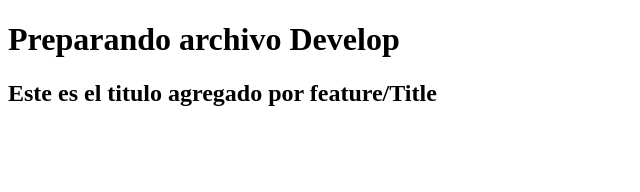
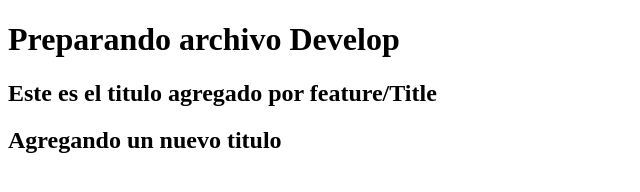
Before and after one commit to by-German/GitFlow, a plain HTML site: page index.html in a window 1280 px wide. Shown: the whole page, without its empty margins (0-640 px from the left). Drawn offline with Linux system fonts and the light colour scheme.

Commit message:
test de commmit

```diff
--- a/index.html
+++ b/index.html
@@ -10,5 +10,6 @@
     <h1>Preparando archivo Develop</h1>
 
     <h2>Este es el titulo agregado por feature/Title</h2>
+    <h2>Agregando un nuevo titulo</h2>
 </body>
 </html>
```
